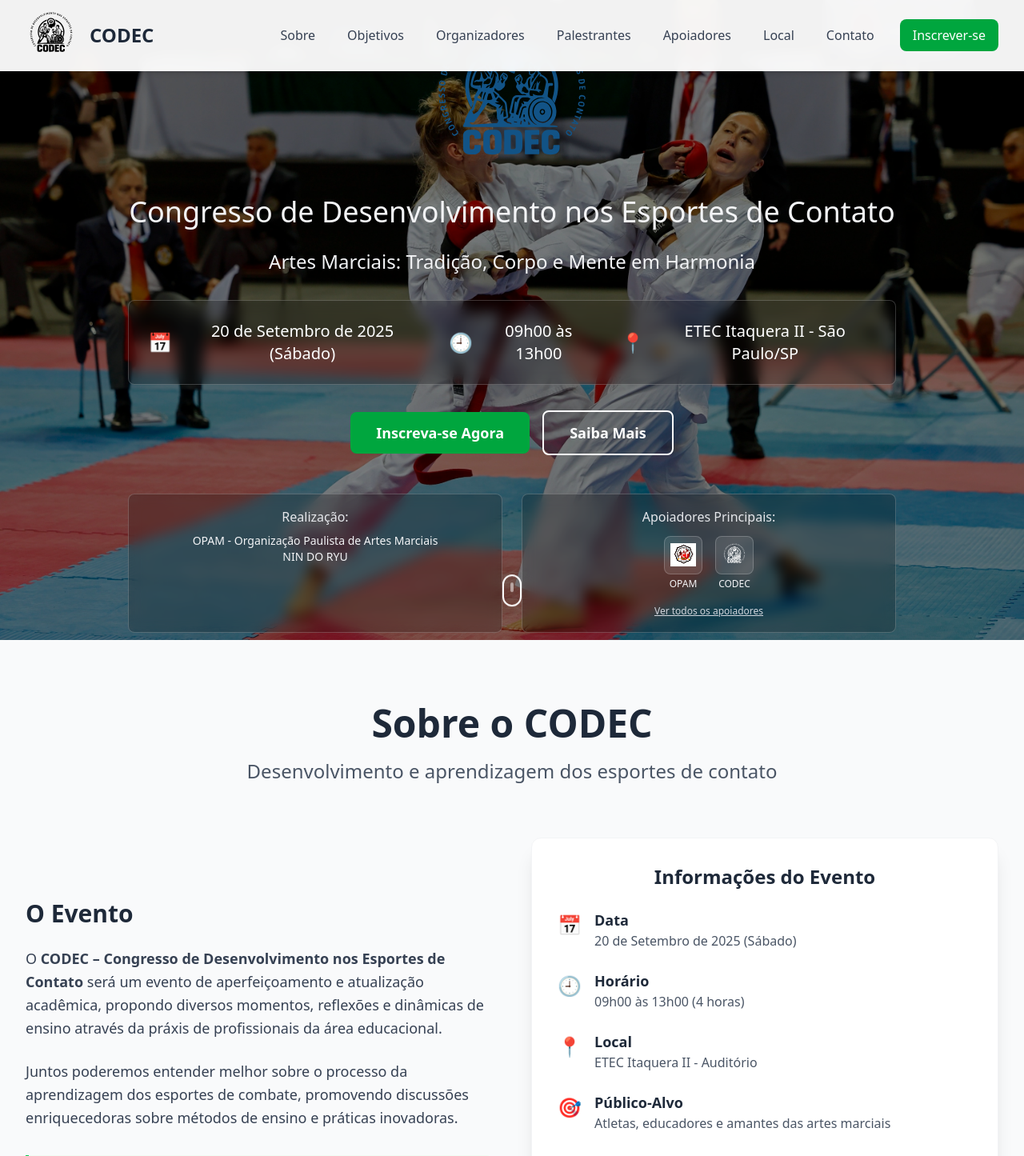
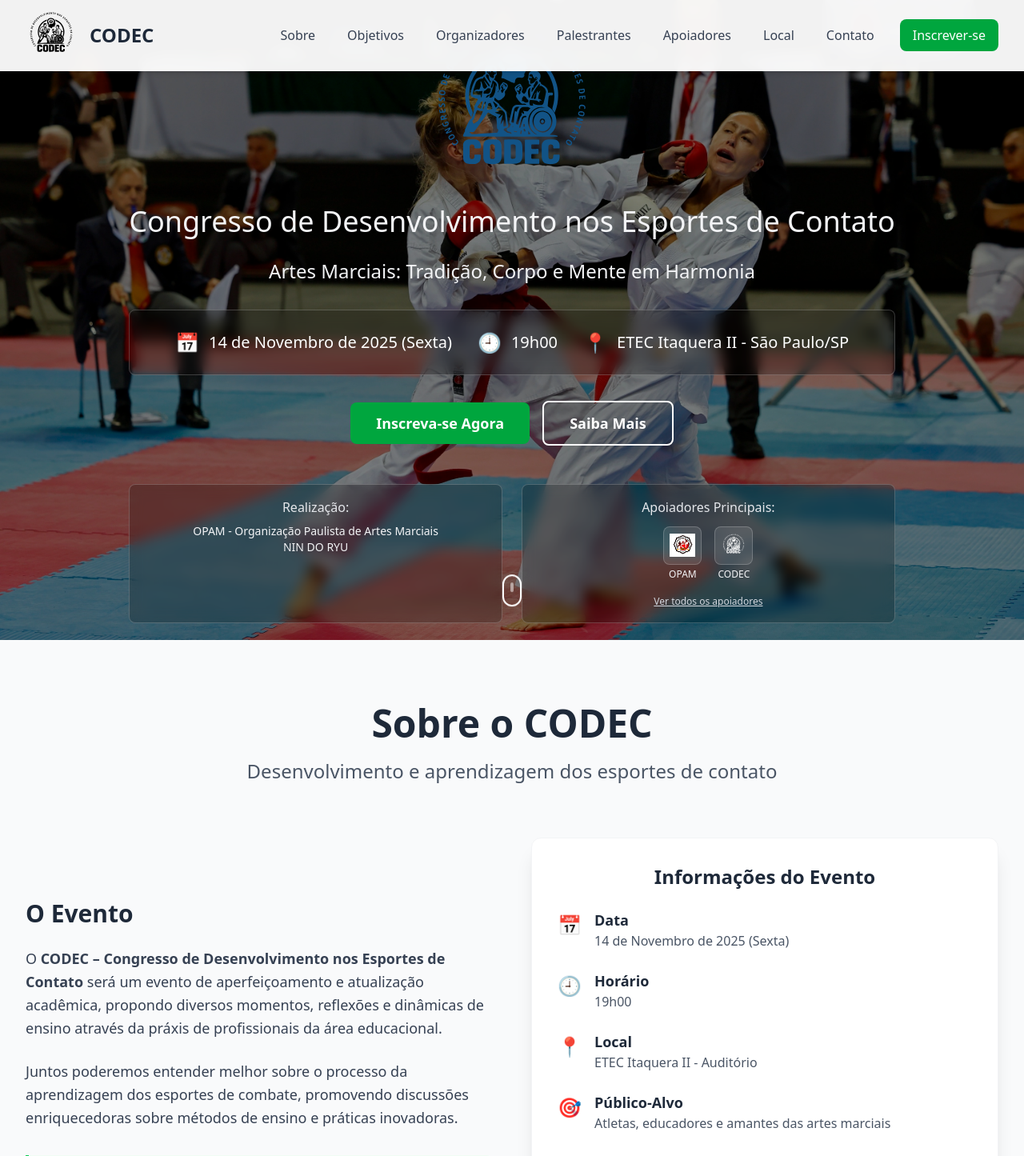
Before and after one commit to DIYSecurityLAB/codec, a Next.js app: page / in a window 1280 px wide. Shown: the top 1445 px of the page at 80% size. Built offline with nearby package versions, Linux system fonts and the light colour scheme.

Commit message:
feat: atualizar datas do evento para 14 de Novembro de 2025 em todos os componentes relevantes

```diff
--- a/src/app/layout.tsx
+++ b/src/app/layout.tsx
@@ -11,7 +11,7 @@
 export const metadata: Metadata = {
   title: "CODEC 2025 - Congresso de Desenvolvimento nos Esportes de Contato",
   description:
-    "Artes Marciais: Tradição, Corpo e Mente em Harmonia. 20 de Setembro de 2025, ETEC Itaquera II, São Paulo/SP. Evento gratuito com responsabilidade social - traga um brinquedo como ingresso.",
+    "Artes Marciais: Tradição, Corpo e Mente em Harmonia. 14 de Novembro de 2025, às 19h, ETEC Itaquera II, São Paulo/SP. Evento gratuito com responsabilidade social - traga um brinquedo como ingresso.",
   keywords: [
     "artes marciais",
     "esportes de contato",
--- a/src/components/About.tsx
+++ b/src/components/About.tsx
@@ -58,7 +58,7 @@
                   <span className="text-2xl mr-4 mt-1" aria-hidden="true">📅</span>
                   <div className="flex-1">
                     <p className="font-semibold text-gray-800 text-base sm:text-lg">Data</p>
-                    <p className="text-gray-600 text-sm sm:text-base">20 de Setembro de 2025 (Sábado)</p>
+                    <p className="text-gray-600 text-sm sm:text-base">14 de Novembro de 2025 (Sexta)</p>
                   </div>
                 </div>
 
@@ -66,7 +66,7 @@
                   <span className="text-2xl mr-4 mt-1" aria-hidden="true">🕘</span>
                   <div className="flex-1">
                     <p className="font-semibold text-gray-800 text-base sm:text-lg">Horário</p>
-                    <p className="text-gray-600 text-sm sm:text-base">09h00 às 13h00 (4 horas)</p>
+                    <p className="text-gray-600 text-sm sm:text-base">19h00</p>
                   </div>
                 </div>
 
--- a/src/components/Footer.tsx
+++ b/src/components/Footer.tsx
@@ -46,11 +46,11 @@
             <div className="space-y-3 text-gray-300 text-sm sm:text-base">
               <div className="flex items-center">
                 <span className="text-lg mr-2" aria-hidden="true">📅</span>
-                <span>20 de Setembro de 2025</span>
+                <span>14 de Novembro de 2025</span>
               </div>
               <div className="flex items-center">
                 <span className="text-lg mr-2" aria-hidden="true">🕘</span>
-                <span>09h00 às 13h00</span>
+                <span>19h00</span>
               </div>
               <div className="flex items-center">
                 <span className="text-lg mr-2" aria-hidden="true">📍</span>
--- a/src/components/Hero.tsx
+++ b/src/components/Hero.tsx
@@ -51,7 +51,7 @@
               </span>
               <span>
                 <span className="sr-only">Data: </span>
-                20 de Setembro de 2025 (Sábado)
+                14 de Novembro de 2025 (Sexta)
               </span>
             </div>
             <div className="flex items-center justify-center sm:justify-start">
@@ -60,7 +60,7 @@
               </span>
               <span>
                 <span className="sr-only">Horário: </span>
-                09h00 às 13h00
+                19h00
               </span>
             </div>
             <div className="flex items-center justify-center sm:justify-start">
```
